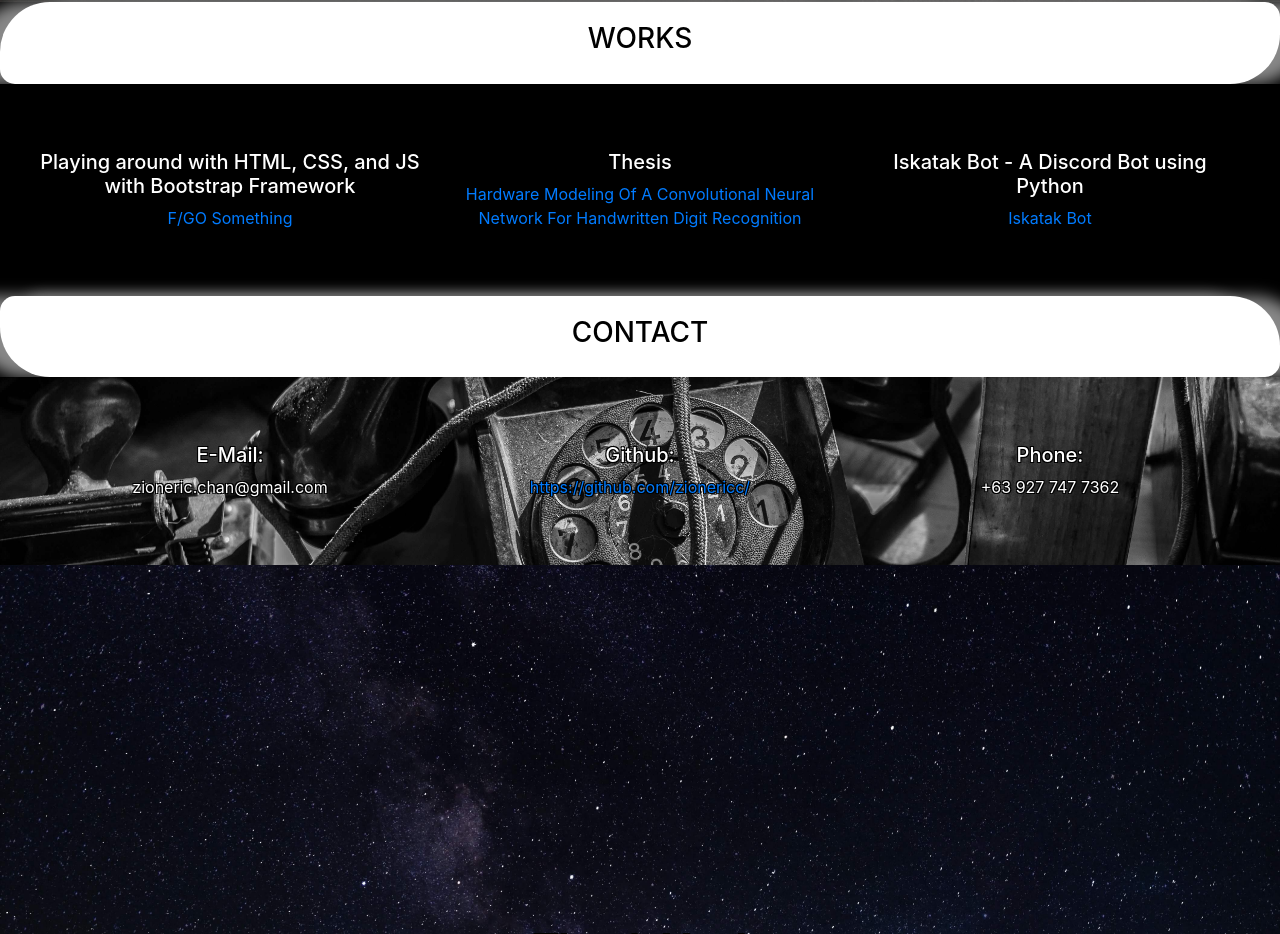
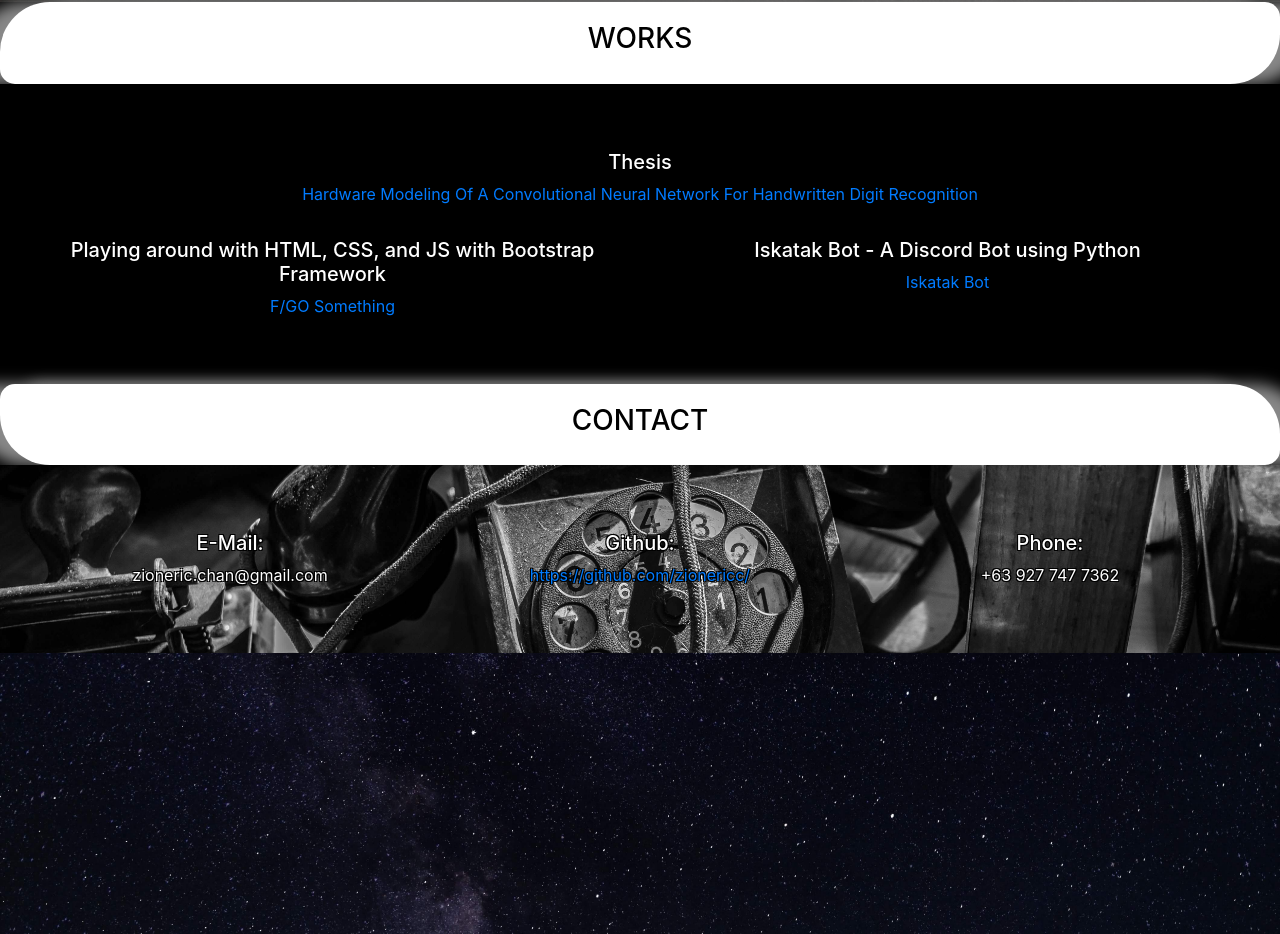
Before and after one commit to zionericc/zionericc.github.io, a plain HTML site: page index.html in a window 1280 px wide. Shown: the part 1490-2424 px from the top of the page. Drawn offline with nearby package versions, Linux system fonts and the light colour scheme.

Commit message:
Updated works layout

```diff
--- a/index.html
+++ b/index.html
@@ -70,15 +70,15 @@
 
 	<div id="content" class = "container-fluid parallax_works">
 		<div class = "row">
-			<div class = "col-xs-12 col-md-4">
+			<div class = "col-xs-12 col-md-12">
+				<p><h5>Thesis</h5>
+				<a href="https://github.com/sesemiguel/Handwritten_Digit_CNN" target="_blank">Hardware Modeling Of A Convolutional Neural Network For Handwritten Digit Recognition</a></p>
+			</div>
+			<div class = "col-xs-12 col-md-6">
 				<p><h5>Playing around with HTML, CSS, and JS with Bootstrap Framework</h5>
 				<a href="bootstrap-testing/saber.html" target="_blank">F/GO Something</a></p>
 			</div>
-			<div class = "col-xs-12 col-md-4">
-				<p><h5>Thesis</h5>
-				<a href="https://github.com/sesemiguel/Handwritten_Digit_CNN" target="_blank">Hardware Modeling Of A Convolutional Neural Network For Handwritten Digit Recognition</a></p>
-			</div>
-			<div class = "col-xs-12 col-md-4">
+			<div class = "col-xs-12 col-md-6">
 				<p><h5>Iskatak Bot - A Discord Bot using Python</h5>
 				<a href="https://github.com/zionericc/Discord-Bot-Iskatak" target="_blank">Iskatak Bot</a></p>
 			</div>
```
